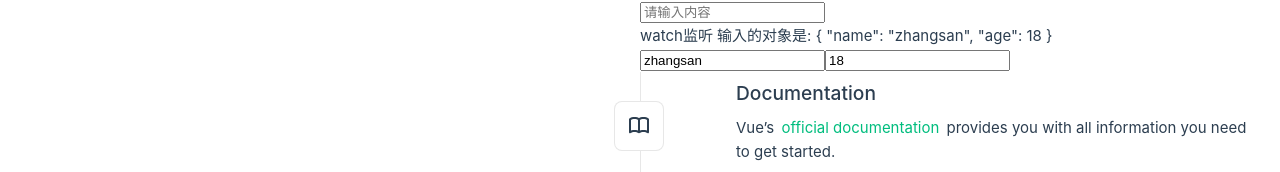
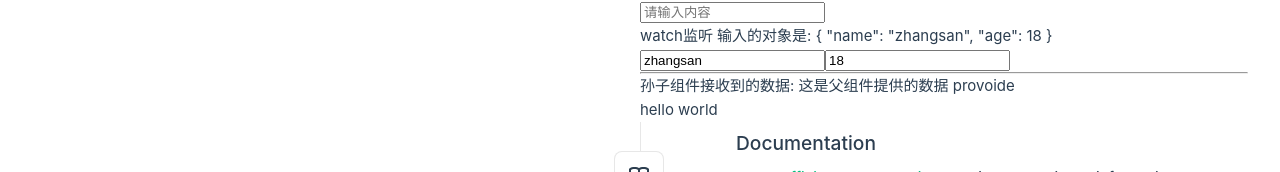
Before and after one commit to seart/vue-practice, a Vue app: page / in a window 1280 px wide. Shown: the part 489-661 px from the top of the page. Built offline with nearby package versions, Linux system fonts and the light colour scheme; the HTML template or start-up script is replaced by a standard one.

Commit message:
feat:  provide/inject  template ref

```diff
--- /dev/null
+++ b/src/components/ProvideInjectPage.vue
@@ -0,0 +1,25 @@
+<script setup lang="ts">
+import { onMounted, provide, ref } from 'vue';
+import SonTest from './customComponents/sonTest.vue';
+
+// key ,value 的形式
+provide('myData', '这是父组件提供的数据 provoide');
+
+
+// template ref
+const hello = ref<HTMLDivElement | null>(null);
+onMounted(() => {
+  if (hello.value) {
+    console.log('template ref hello:', hello.value);
+  }
+});
+
+
+</script>
+
+<template>
+  <son-test />
+
+  <div ref="hello">hello world</div>
+
+</template>
--- a/src/components/WatchPage.vue
+++ b/src/components/WatchPage.vue
@@ -1,5 +1,5 @@
 <script setup lang="ts">
-import { ref, watch, watchEffect } from 'vue';
+import { onBeforeMount, onMounted, onUnmounted, ref, watch, watchEffect } from 'vue';
 
 const inputValue = ref('');
 watch(inputValue, (newValue, oldValue) => {
@@ -38,8 +38,6 @@ watch(() => inputObject.value.name, (newValue, oldValue) => {
 // })
 
 
-
-
 </script>
 
 
@@ -54,4 +52,5 @@ watch(() => inputObject.value.name, (newValue, oldValue) => {
     <input v-model="inputObject.name" />
     <input v-model="inputObject.age" />
   </div>
+  <hr />
 </template>
--- /dev/null
+++ b/src/components/customComponents/grandsonTest.vue
@@ -0,0 +1,12 @@
+<script setup lang="ts">
+import { inject } from 'vue';
+
+const myData = inject('myData', '孙子组件的默认值');
+
+</script>
+
+<template>
+  <div>
+    <p>孙子组件接收到的数据: {{ myData }}</p>
+  </div>
+</template>
--- /dev/null
+++ b/src/components/customComponents/sonTest.vue
@@ -0,0 +1,9 @@
+<script setup lang="ts">
+import GrandsonTest from './grandsonTest.vue';
+
+
+</script>
+
+<template>
+  <GrandsonTest />
+</template>
--- a/src/views/HomeView.vue
+++ b/src/views/HomeView.vue
@@ -4,6 +4,7 @@ import Custompage from '../components/CustomPage.vue'
 import SlotPage from '@/components/SlotPage.vue';
 import ComposeAPIPage from '@/components/ComposeAPIPage.vue';
 import WatchPage from '@/components/WatchPage.vue';
+import ProvideInjectPage from '@/components/ProvideInjectPage.vue';
 </script>
 
 <template>
@@ -12,6 +13,7 @@ import WatchPage from '@/components/WatchPage.vue';
     <SlotPage />
     <ComposeAPIPage />
     <WatchPage />
+    <ProvideInjectPage />
     <TheWelcome />
   </main>
 </template>
```
Lines whose indentation alone changed are shown as unchanged.
